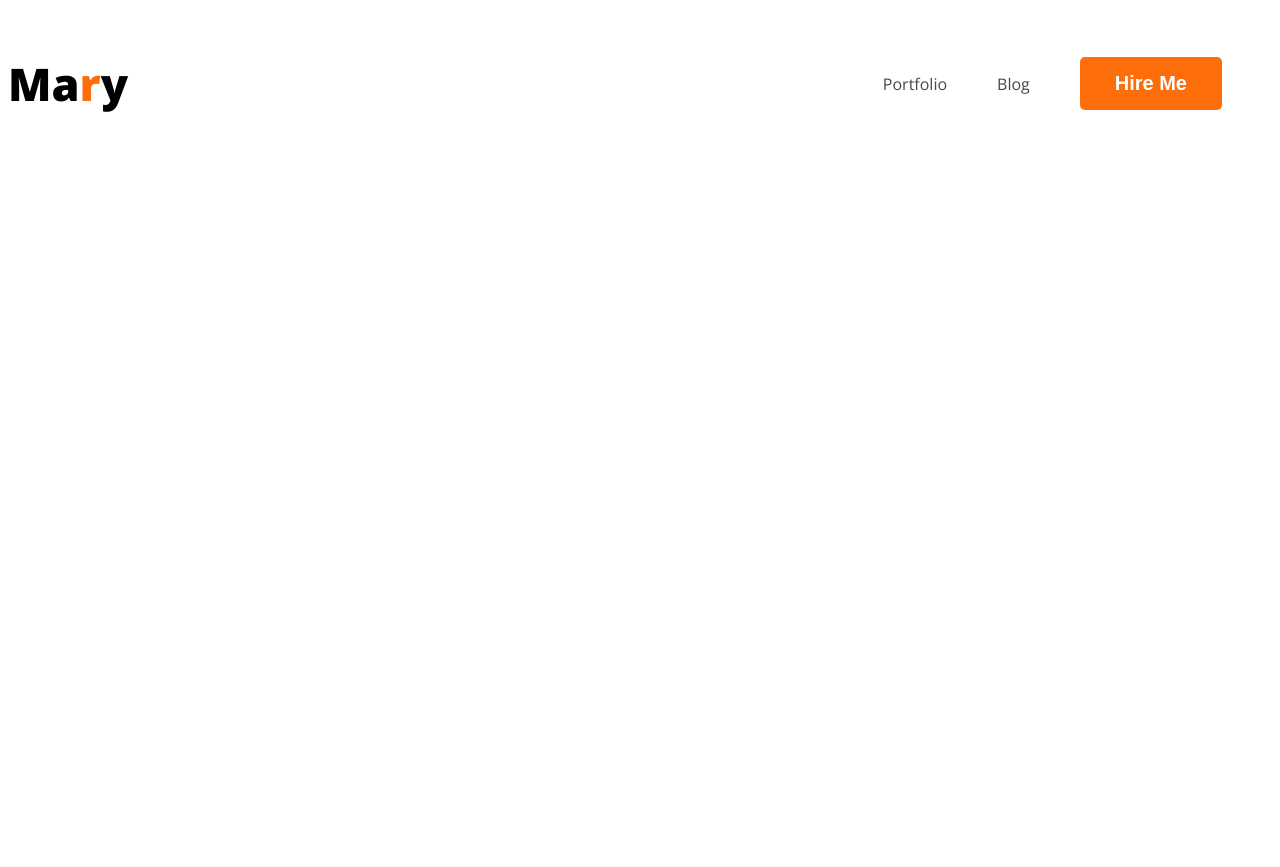
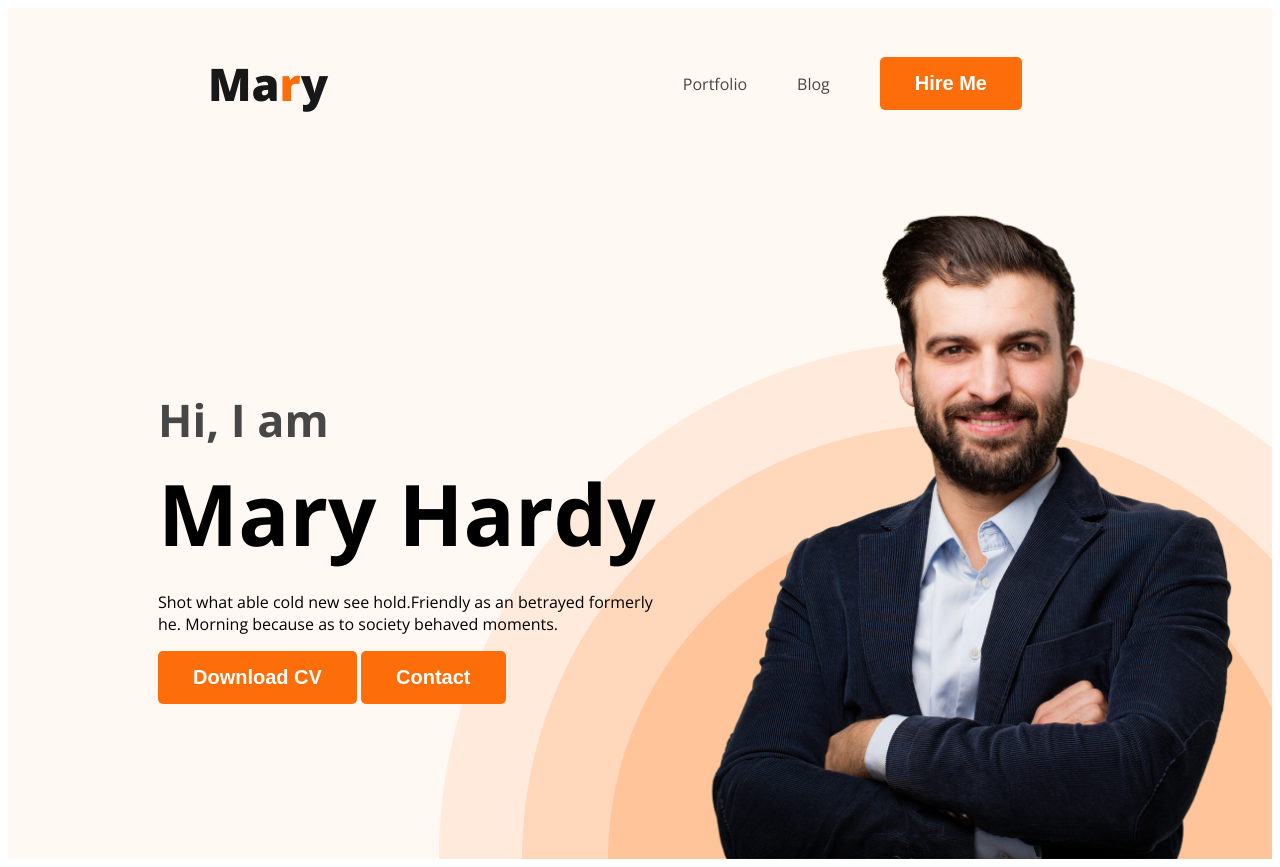
Before and after one commit to BijoyDewanjee105/Portfolio, a plain HTML site: page Index.html in a window 1280 px wide. Before the commit the page ends 800 px from the top, so only its background shows below. Drawn offline with nearby package versions, Linux system fonts and the light colour scheme; a web font is replaced by a local one.

Commit message:
Banner Complete

```diff
--- a/Index.html
+++ b/Index.html
@@ -7,7 +7,7 @@
     <link rel="stylesheet" href="Styles.css">
 </head>
 <body>
-    <header>
+    <header class="header">
         <nav>
             <h3 class="nav-title">Ma<span class="text-primary">r</span>y</h3>
             <ul>
@@ -16,6 +16,17 @@
                 <li> <button class="btn-primary">Hire Me</button> </li>
             </ul>
         </nav>
+        <div class="banner">
+            <div class="banner-content">
+                <h3 class="banner-greeting">Hi, I  am</h3>
+                <h1 class="banner-title">Mary Hardy</h1>
+                <p>Shot what able cold new see hold.Friendly as an betrayed formerly he. Morning because as to society behaved moments.</p>
+
+                <button class="btn-primary">Download CV</button>
+                <button class="btn-primary">Contact</button>
+            </div>
+            <img class="profile-pic" src="./images/hardy.png" alt="">
+        </div>
     </header>
     <main></main>
     <footer></footer>
--- a/Styles.css
+++ b/Styles.css
@@ -21,9 +21,10 @@ nav{
     display:flex;
     justify-content: space-between;
     align-items: center;
+    margin: 0 200px;
 }
 .nav-title{
-    color:181818;
+    color:#181818;
     font-size: 45px;
     font-weight: 800;
 }
@@ -40,3 +41,35 @@ nav{
     text-decoration: none;
     color:#474747;
  }
+
+ .header{
+    background-color: #FFF8F3;
+    background-image: url("./images/header_bg.png");
+    background-repeat: no-repeat;
+    background-position: bottom right;
+ }
+ .banner{
+    padding: 30px 30px 0 150px;
+    display: flex;
+    align-items: center;
+    justify-content: space-between;
+ }
+ .banner-greeting{
+        font-size: 45px;
+        color: #474747;
+        margin-bottom: 0;
+ }
+ .banner-title{
+    font-size: 85px;
+    font-weight: 700;
+    margin-top: 5px;
+    margin-bottom: 20px;
+ }
+ .profile-pic{
+    width: 580px;
+    height: 670px;
+
+ }
+.banner-content{
+  max-width: 585px;;
+}
```
